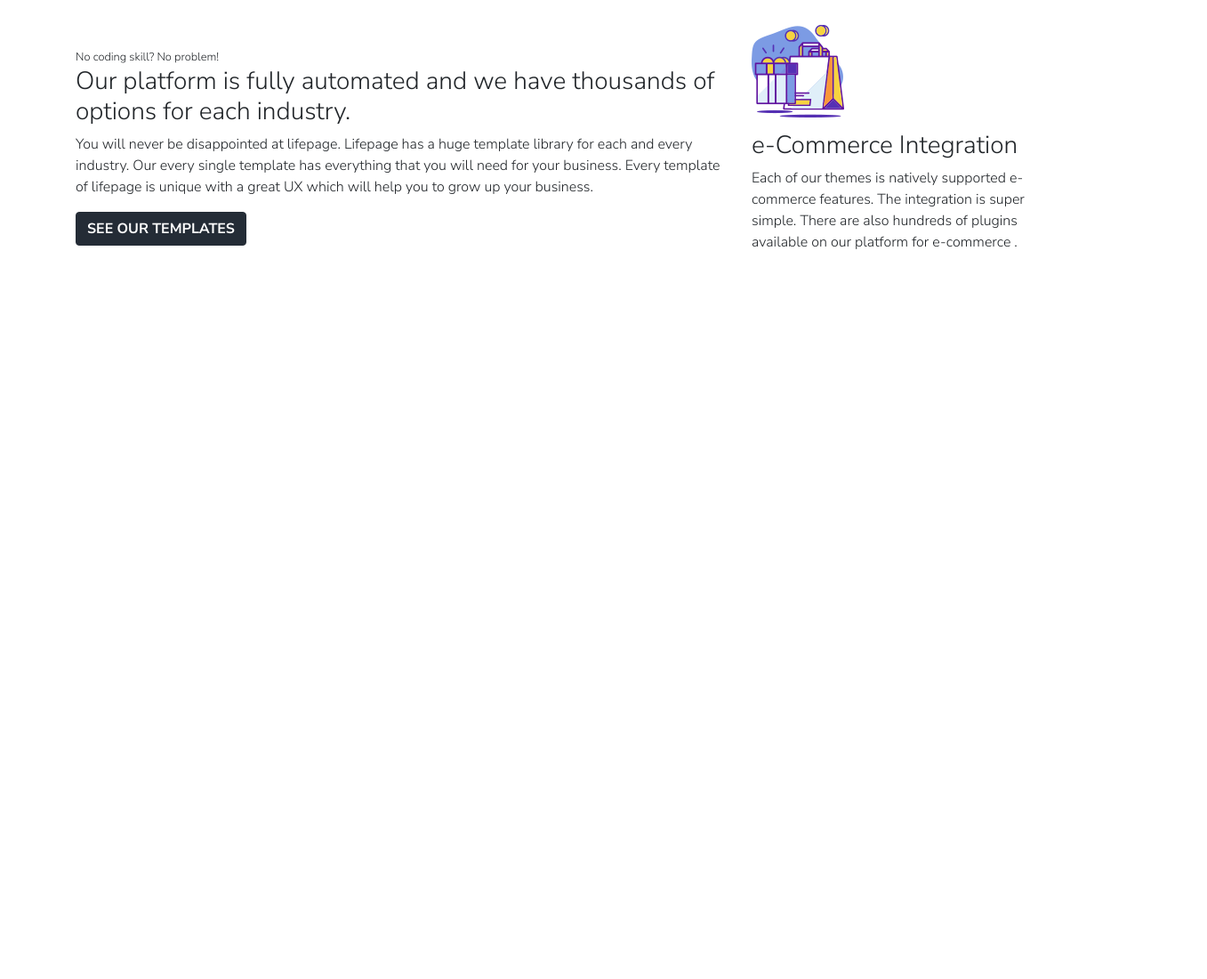
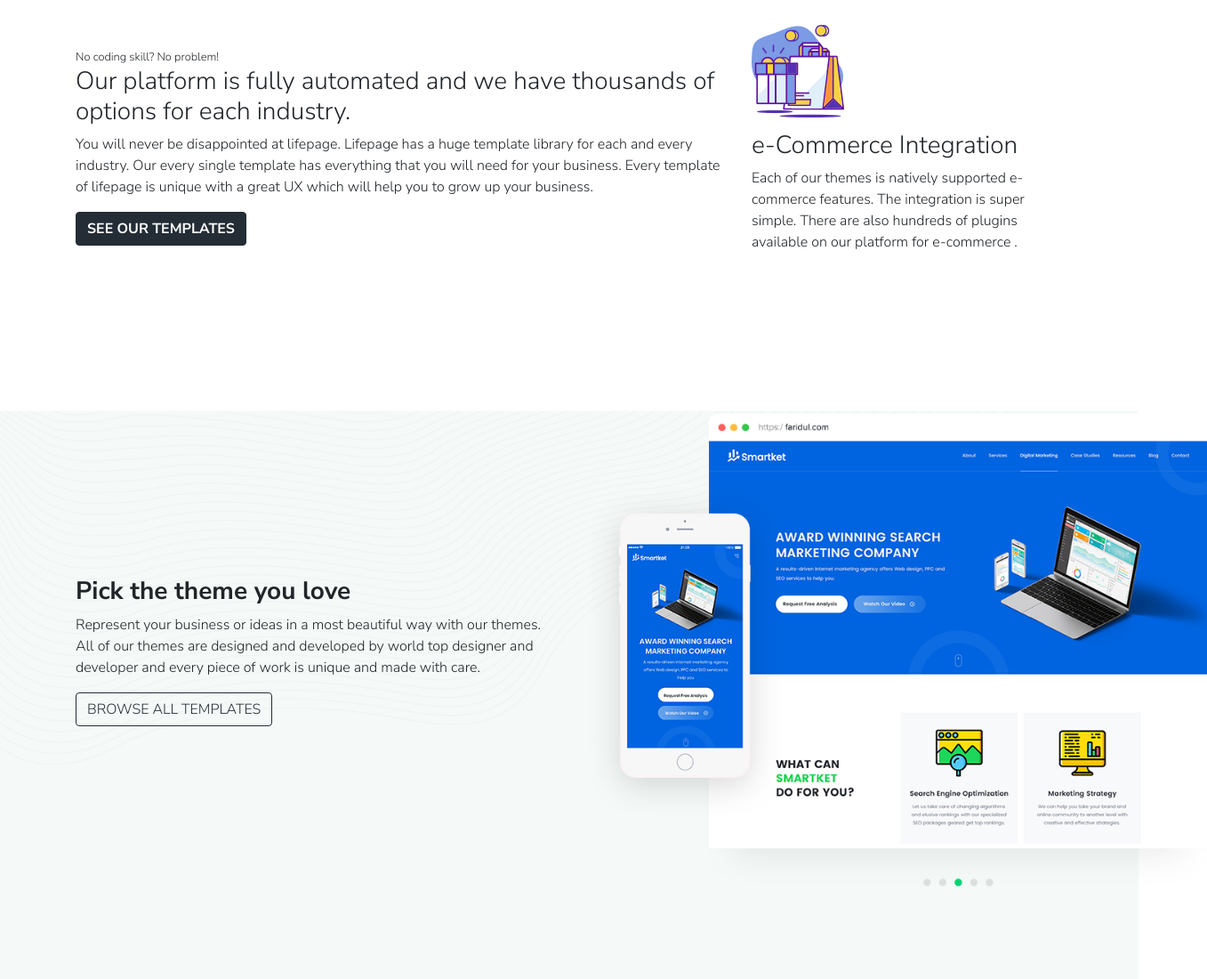
Before and after one commit to paskuvan/css-day04, a plain HTML site: page index.html in a window 1280 px wide. Shown: the part 1377-2477 px from the top of the page at 89% size, 1357 px wide, since content can reach past the window. Before the commit the page ends 1677 px from the top, so only its background shows below. Drawn offline with nearby package versions, Linux system fonts and the light colour scheme.

Commit message:
sixty commit

```diff
--- a/css/style.css
+++ b/css/style.css
@@ -37,6 +37,11 @@ body {
     border-color: #00d573 !important;
 }
 
+.btn-outline-black {
+    color: #242c36 !important;
+    border-color: #242c36 !important;
+}
+
 .border-bt {
     border: 1px solid rgb(36 44 54 / 12%);
 }
@@ -49,6 +54,10 @@ body {
     width: 100%;
 }
 
+.img-product {
+    width: 130%;
+}
+
 .margin-icon {
     margin-bottom: 15px;
 }
--- a/index.html
+++ b/index.html
@@ -92,7 +92,22 @@
             </div>
         </div>
         <!--Section 3-->
-
+        <div style="background-image: url(img/bg-product.png); height: 40em; background-size: cover; width: auto;">
+            <div class="container mt-6 no-margin">
+                <div class="row align-items-center">
+                    <div class="col-lg-6">
+                        <h3 class="font-weight">Pick the theme you love</h3>
+                        <p class="font-light">Represent your business or ideas in a most beautiful way with our themes. All of our themes are designed and developed by world top designer and developer and every piece of work is unique and made with care.
+                        </p>
+                        <button class="btn btn-outline-black">BROWSE ALL TEMPLATES</button>
+                    </div>
+                    <div class="col-lg-6">
+                        <img src="img/img-product.png" class="img-product" alt="">
+                    </div>
+                </div>
+            </div>
+        </div>
+        <!--Seection 4-->
 
 
 
```
Also changed, not shown: img/bg-product.png (added).
